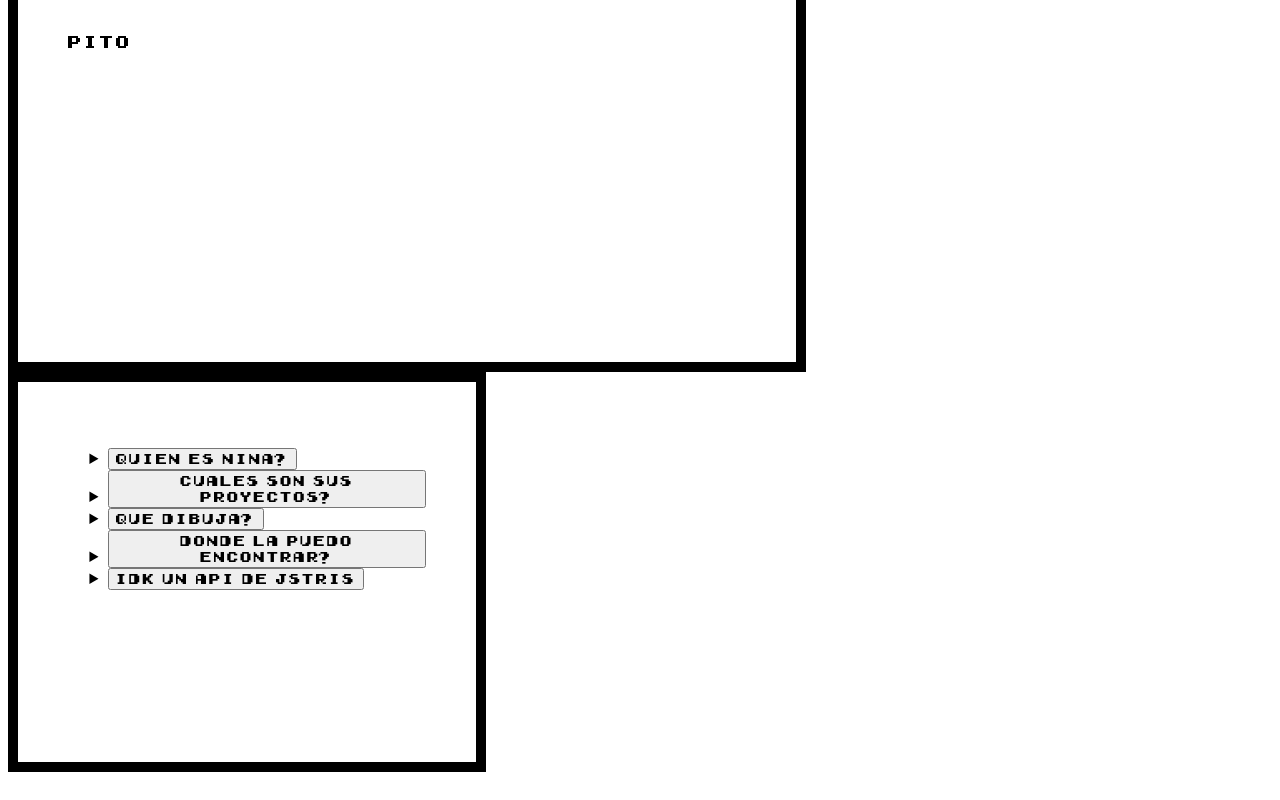
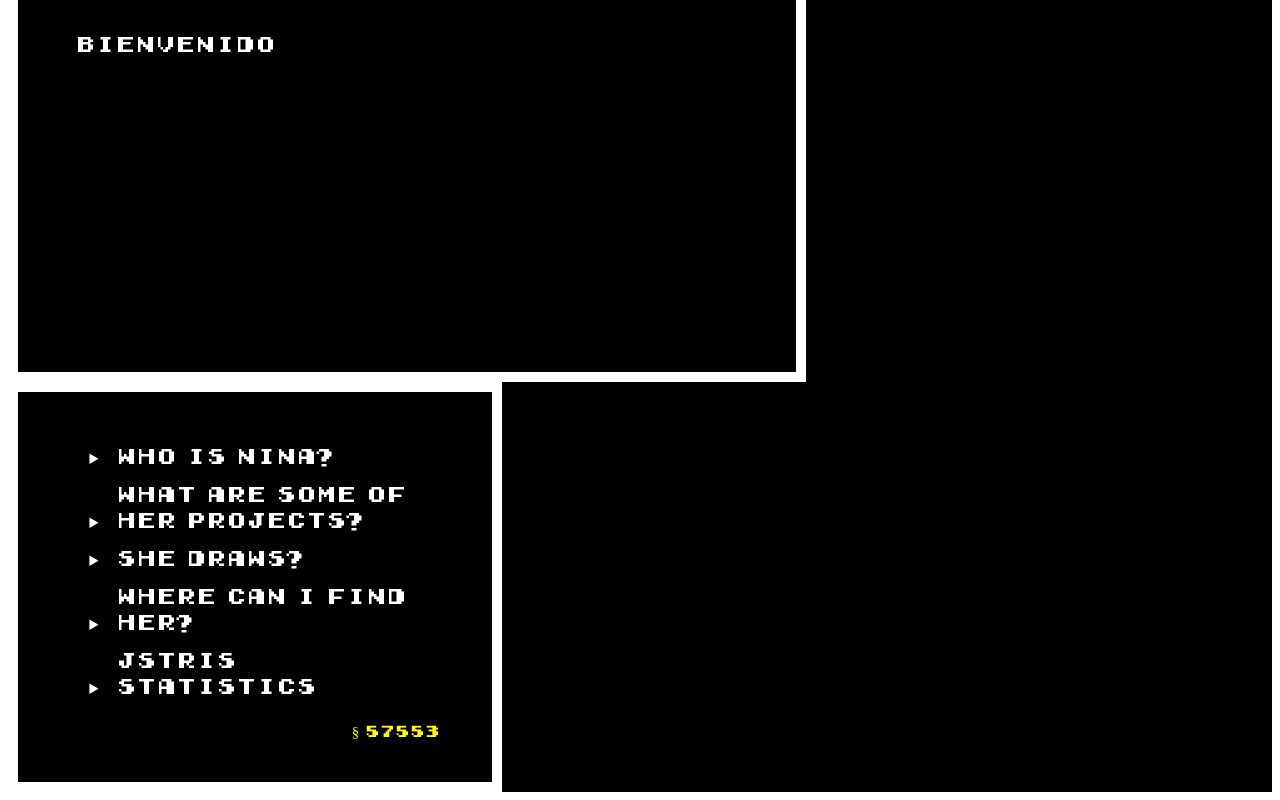
Before and after one commit to nilirias/AboutMe, a Vue app in the folder curriculahome/: page / in a window 1280 px wide. Shown: the part 420-1220 px from the top of the page. Built offline with nearby package versions, Linux system fonts and the light colour scheme; no server answers.

Commit message:
Implementacion del API de JStris e imagenes en descripcion

```diff
--- a/curriculahome/src/components/container.vue
+++ b/curriculahome/src/components/container.vue
@@ -1,7 +1,7 @@
 <template>
     <div class = "container">
         <imgFondo />
-        <descripcion :mensaje = "mensaje" />
+        <descripcion :datos = "datos" />
         <opciones v-on:actualizarTexto = "opcionUno" />
     </div>
 </template>
@@ -20,15 +20,17 @@ export default {
     },
 
     methods: {
-        opcionUno : function(mensaje){
-            this.mensaje = mensaje,
+        opcionUno : function(datos){
+            this.datos = datos,
             console.log("cualquier tonteria")
         }
     },
 
     data(){
         return {
-            mensaje : "pito"
+            datos: {
+                mensaje:"Bienvenido"
+            }
         }
     }
 }
@@ -38,6 +40,9 @@ export default {
  .container {
   display: flex; /* or inline-flex */
   flex-wrap: wrap;
+
+  background: black;
+  color: white;
 }
 
 </style>
--- a/curriculahome/src/components/descripcion.vue
+++ b/curriculahome/src/components/descripcion.vue
@@ -1,23 +1,35 @@
 <template>
     <div class ="descStyle">
-        {{mensaje}}
+        <redSocial v-show = "datos.visible" />
+        {{datos.mensaje}}
     </div>
 </template>
 
 <script>
+import redSocial from "./redSocial"
+
 export default {
     name: 'descripcion',
-
-    props: ['mensaje']
+    props: ['datos'],
+    components:{
+        redSocial
+    }
 }
 </script>
 
 <style scoped>
     .descStyle{
-        border: 10px solid black;
+        border: 10px solid white;
         width : 53vw;
-        height : 35vh;
+        height : 36.2vh;
         padding: 50px;
         align-content: stretch;
+        white-space: pre;
+        background: black;
+        color: white;
+        font-size: 20px;
+
     }
+
+
 </style>
--- a/curriculahome/src/components/opciones.vue
+++ b/curriculahome/src/components/opciones.vue
@@ -1,11 +1,16 @@
 <template>
     <div class="opcionStyle">
-        <ul> <li> <button v-on:click = "actualizarTexto" id = "0"> Quien es Nina? </button></li>
-        <li> <button v-on:click = "actualizarTexto" id = "1"> Cuales son sus proyectos? </button></li>
-        <li> <button v-on:click = "actualizarTexto" id = "2">Que dibuja? </button></li>
-        <li> <button v-on:click = "actualizarTexto" id = "3">Donde la puedo encontrar? </button></li>
-        <li> <button v-on:click = "actualizarTexto" id = "4">idk un api de jstris </button></li> </ul>
+        <ul> <li> <button v-on:click = "actualizarTexto" id = "0"> Who is Nina? </button></li>
+        <li> <button v-on:click = "actualizarTexto" id = "1"> What are some of her projects? </button></li>
+        <li> <button v-on:click = "actualizarTexto" id = "2"> She draws? </button></li>
+        <li> <button v-on:click = "actualizarTexto" id = "3"> Where can I find her? </button></li>
+        <li> <button v-on:click = "actualizarTexto" id = "4"> JStris Statistics </button></li> </ul>
+
+        <div class="totalDinero">
+            <p> § {{dinero}} </p>
+        </div>
     </div>
+
 </template>
 
 
@@ -14,45 +19,90 @@ export default {
     name: "opciones",
     methods: {
         actualizarTexto : function(e){
-            console.log(e.target.id);
-            this.$emit("actualizarTexto", this.myArray[e.target.id])
+            let visible = false
+            if (e.target.id === "3") {
+                visible = true
+            }
+
+            this.$emit("actualizarTexto", {mensaje :this.myArray[e.target.id], visible})
         }
     },
 
     data(){
 
         return{
-           myArray:["Nina es una chava", "No hace nada", "No dibuja", "No la busques", "Tetris"]
+           myArray:["Nina es una chava", "No hace nada", "No dibuja", "", ""],
+           dinero: Math.floor(Math.random() * 100000) + 1
         }
+
     },
 
     mounted(){
-        const requestOptions = {
-        method: 'GET',
-        redirect: 'follow',
-        mode: 'no-cors'
-        };
 
-        fetch("https://jstris.jezevec10.com/api/u/Nilirias/live/", requestOptions)
-        .then(response => response.text())
-        .then(result => console.log(result))
+        fetch('https://cors-anywhere.herokuapp.com/https://jstris.jezevec10.com/api/u/nilirias/live')
+        .then(response => response.json())
+        .then(result => {
+            let jstris = `
+Total Games: ${result.games}
+Max APM: ${result.mAPM}
+Maximum of Lines Sent: ${result.maxSent}
+Longest Combo: ${result.maxmaxCombo}
+Longest Game: ${result.mtime}
+Total Back to Backs: ${result.totalB2B}
+Total Perfect Clears: ${result.totalpcs}
+Total Lines Received: ${result.totalreceived}
+Total Lines Sent: ${result.totalsent}`
+
+            this.myArray[4] = jstris;
+            })
         .catch(error => console.log('error', error));
-            }
+    }
 
 }
 </script>
 
 <style scoped>
     .opcionStyle{
-        border: 10px solid black;
-        width : 28vw;
+        border: 10px solid white;
+        width : 29.2vw;
         height: 35vh;
         padding: 50px;
+        padding-top: 30px;
+        padding-bottom: 80px;
         align-content: stretch;
+        background: black;
+        color: white;
     }
 
     ul{
         list-style: disclosure-closed;
     }
 
+    button{
+        margin: 5px;
+        font-size: 20px;
+        text-align: left;
+        text-decoration: none;
+        outline: none;
+        color: white;
+        background-color: black;
+        border: none;
+        border-radius: 15px;
+    }
+
+    button:hover {background-color: #3e8e41}
+
+    button:active {
+    background-color: #3e8e41;
+    transform: translateY(4px);
+    }
+
+    .totalDinero{
+        background: black;
+        color: yellow;
+        text-align: right;
+        padding-bottom: 0%;
+        font-size: 15px;
+    }
+
 </style>
--- /dev/null
+++ b/curriculahome/src/components/redSocial.vue
@@ -0,0 +1,21 @@
+<template>
+    <div>
+        <img src="https://assets.stickpng.com/thumbs/580b57fcd9996e24bc43c53e.png">
+    </div>
+
+</template>
+
+<script>
+export default {
+    name: 'redSocial',
+
+}
+</script>
+
+<style scoped>
+    img{
+        padding: 5px;
+        width: 50px;
+    }
+
+</style>
```
